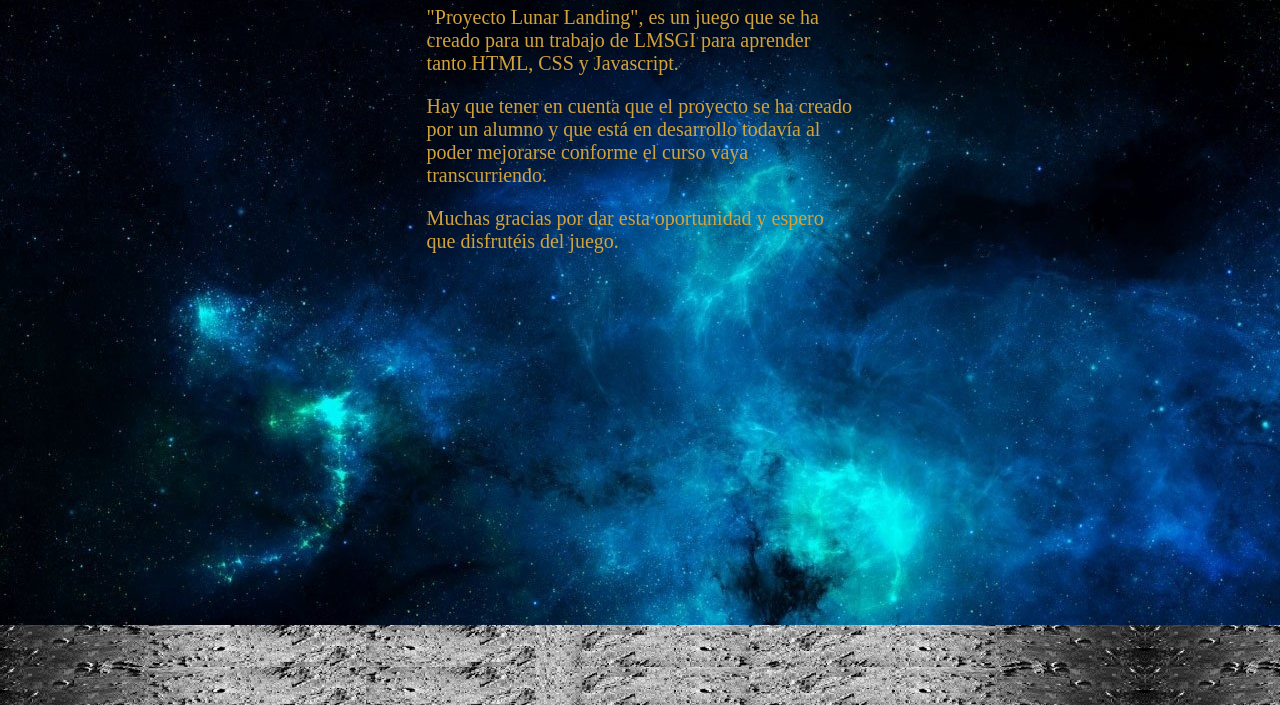
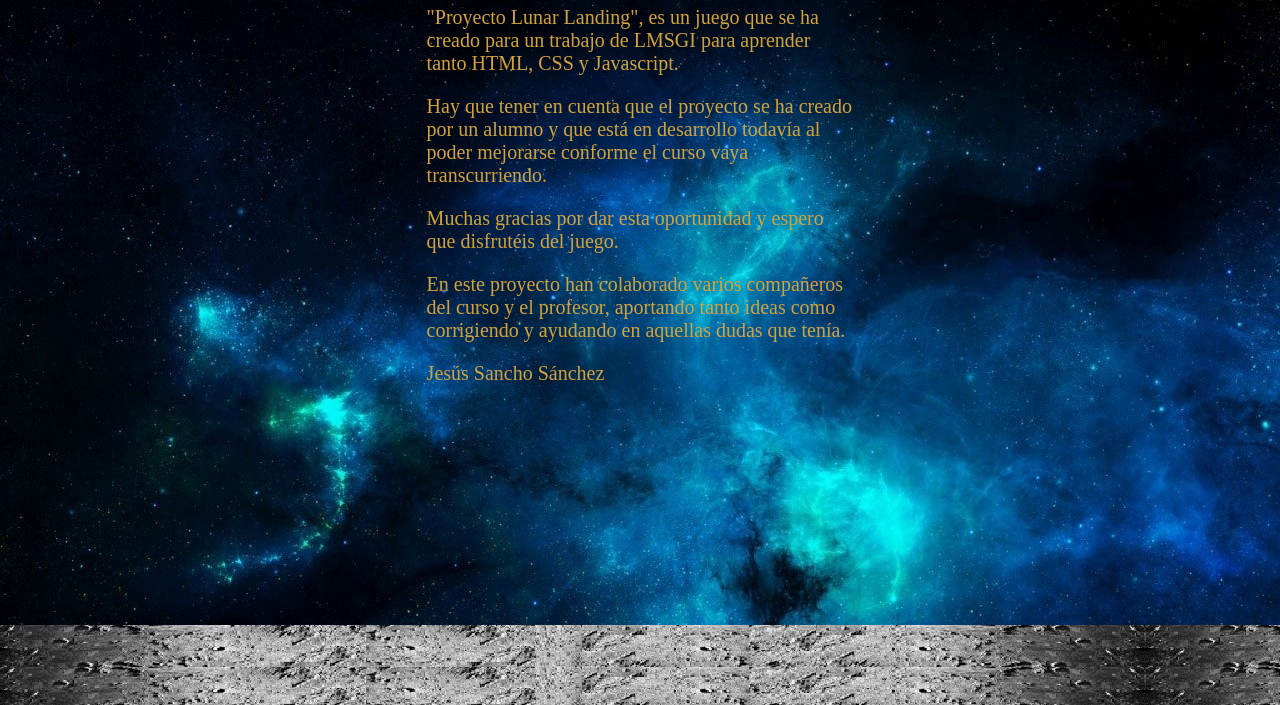
Before and after one commit to Traviatti/LMSGI-2, a plain HTML site: page acerca.html in a window 1280 px wide. Shown: the part 95-800 px from the top of the page. Drawn offline with Linux system fonts and the light colour scheme.

Commit message:
Update acerca.html

```diff
--- a/acerca.html
+++ b/acerca.html
@@ -1,6 +1,7 @@
 <!DOCTYPE html>
 <html>
 	<head>
+		<meta charset="UTF-8" />
 		<title>Proyecto Landing</title>
 		<meta name="Tarea Proyecto Lunar" content="Aplicación Web orientada al aprendizaje">
 		<meta name="viewport" content="width=device-width, initial-scale=1.0">
@@ -17,6 +18,8 @@
 			<p>"Proyecto Lunar Landing", es un juego que se ha creado para un trabajo de LMSGI para aprender tanto HTML, CSS y Javascript.</p>
 			<p>Hay que tener en cuenta que el proyecto se ha creado por un alumno y que está en desarrollo todavía al poder mejorarse conforme el curso vaya transcurriendo.</p>
 			<p>Muchas gracias por dar esta oportunidad y espero que disfrutéis del juego.</p>
+			<p>En este proyecto han colaborado varios compañeros del curso y el profesor, aportando tanto ideas como corrigiendo y ayudando en aquellas dudas que tenía.</p>
+			<p>Jesús Sancho Sánchez</p>
 		</div><div class="c">
 		<div id="hidem">hide menu</div>
 			<ul id="menu">
```
